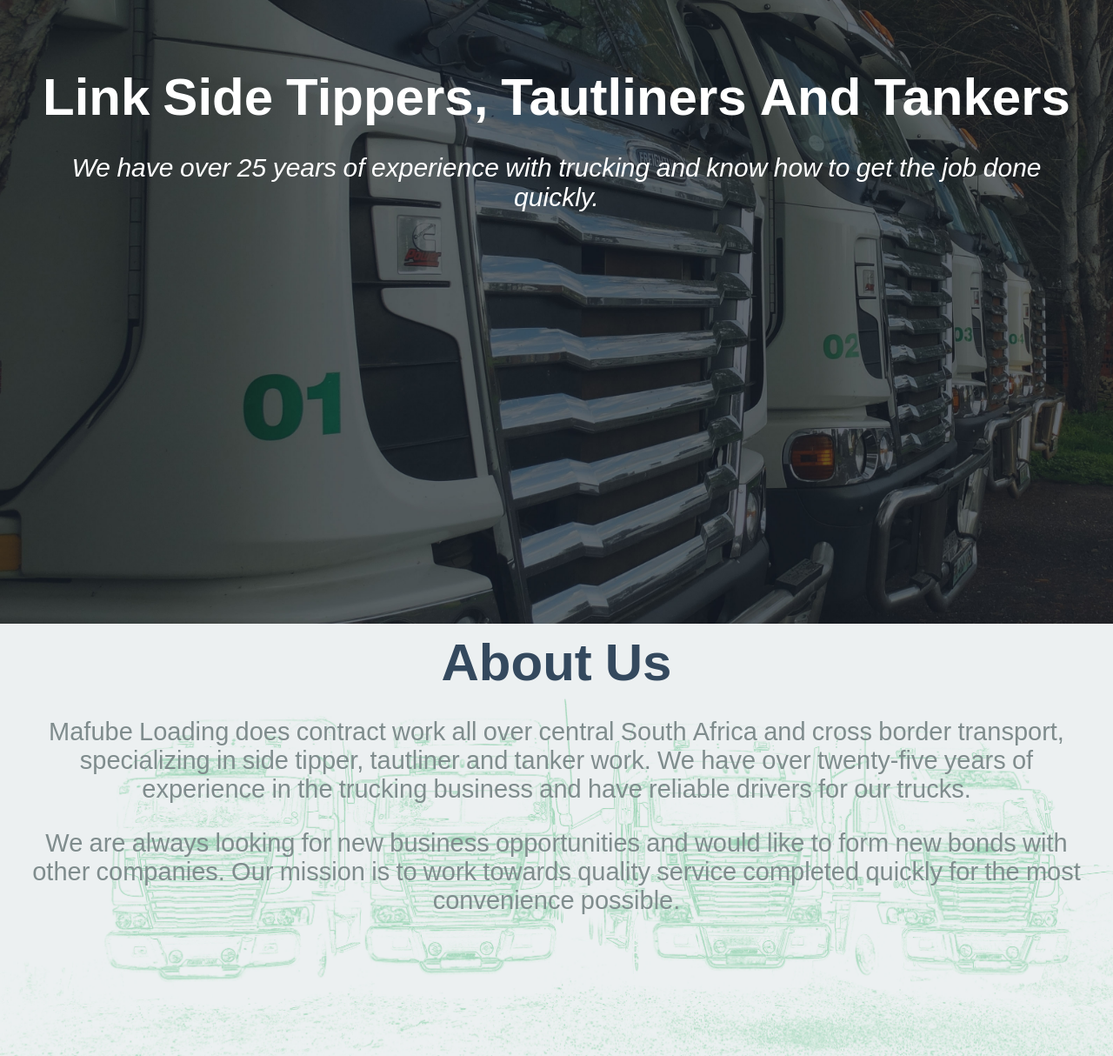
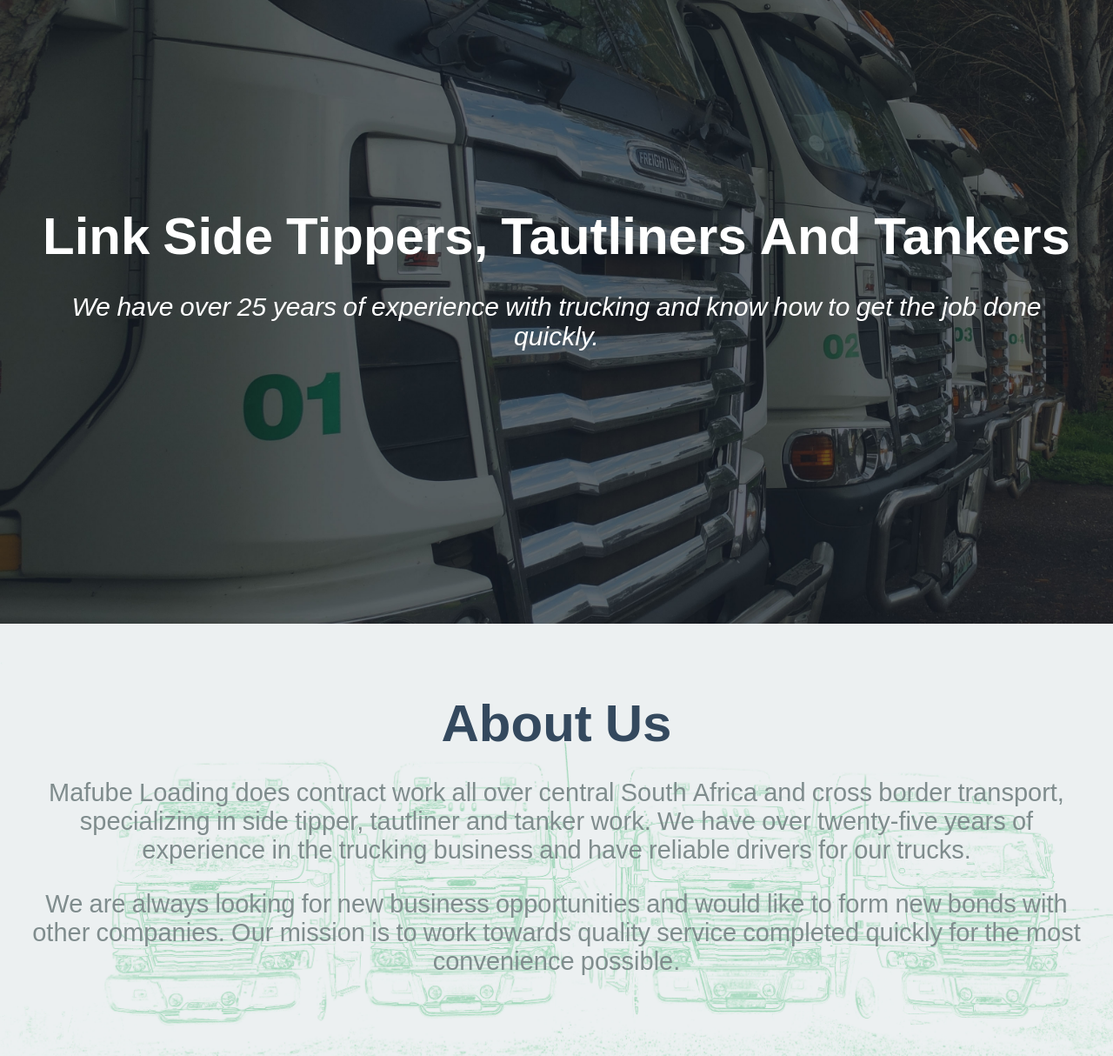
Before and after one commit to An3sOelofse/Mafube.net, a plain HTML site: page index.html in a window 1280 px wide. Shown: the part 83-1297 px from the top of the page at 87% size. Drawn offline with Linux system fonts and the light colour scheme.

Commit message:
fixed alignment issues with static navbar

```diff
--- a/style.css
+++ b/style.css
@@ -105,7 +105,7 @@ overflow: hidden;
 }
 #mainimage h1{
   color: #ffffff;
-  padding-top: 20vh;
+  padding-top: 40vh;
   font-weight: bold;
   font-size: 60px;
   text-align: center;
@@ -127,7 +127,7 @@ overflow: hidden;
 
 }
 #about{
-  height: 500px;
+  height: 600px;
   width: 100%;
   background-image: url('images/edge.jpg');
   background-size: cover;
@@ -139,7 +139,7 @@ overflow: hidden;
   font-size: 60px;
   font-weight: bold;
   text-align: center;
-  padding-top: 10px;
+  padding-top: 80px;
 }
 #about p{
   color: #7f8c8d;
@@ -203,6 +203,7 @@ padding-top: 50px;
     height: 100vh
   }
   #mainimage h1{
+    padding-top: 30vh;
     font-size: 40px;
   }
   #mainimage h3{
@@ -304,6 +305,7 @@ li{
 }
 @media screen and (max-width: 480px){
 #mainimage h1{
+  padding-top: 30vh;
   font-size: 40px;
   margin-left: 20px;
   margin-right: 20px;
```
